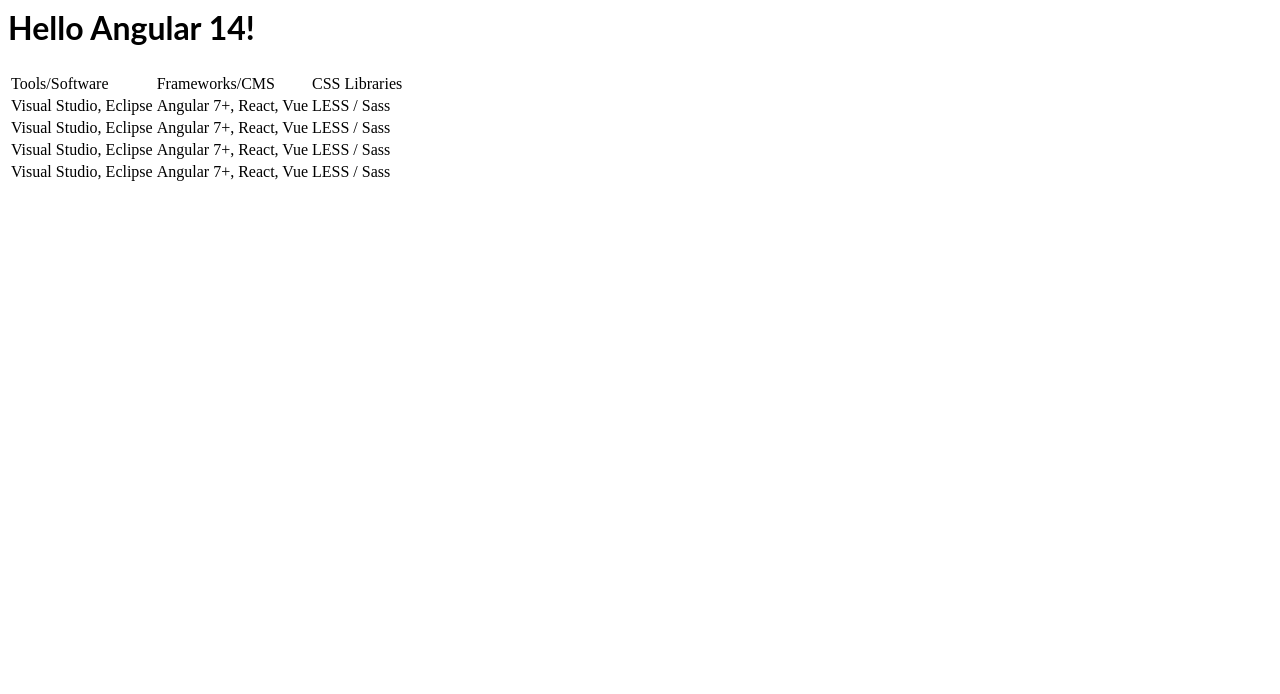
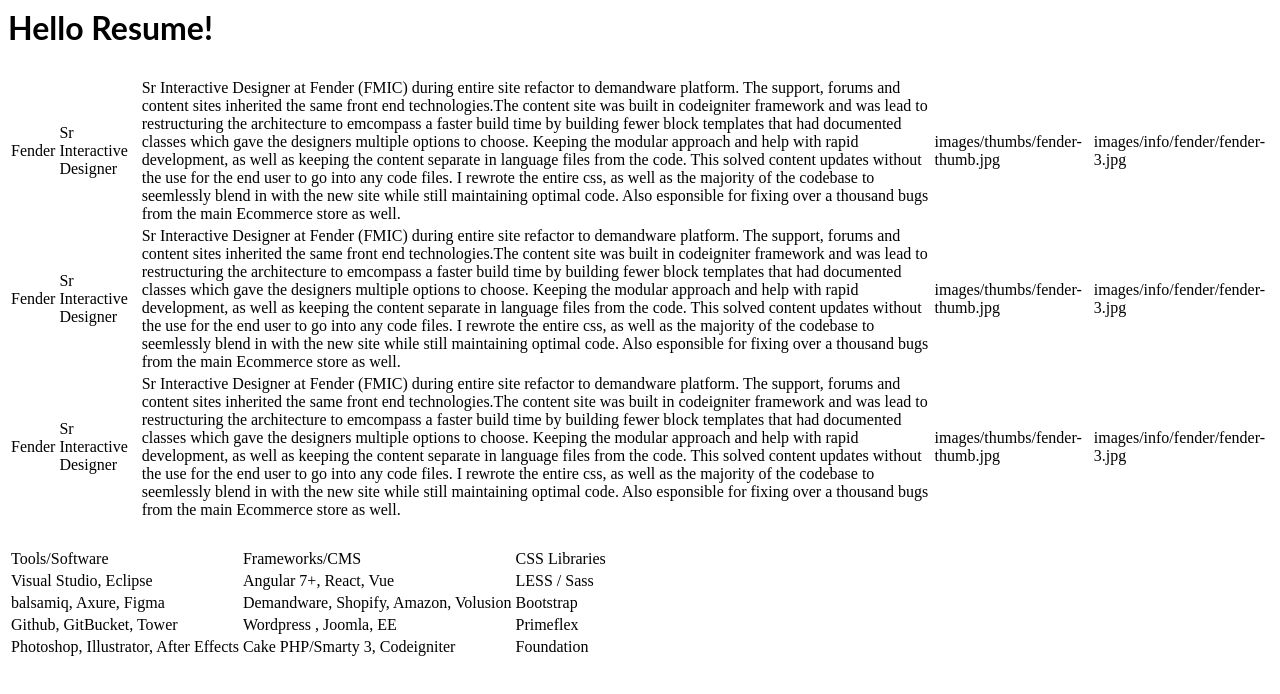
Before and after one commit to rossb417/angular-info-test, an Angular app: page / in a window 1280 px wide. Shown: the top 694 px of the page. Built offline with nearby package versions, Linux system fonts and the light colour scheme.

Commit message:
4 files modified

```diff
--- a/package.json
+++ b/package.json
@@ -19,6 +19,9 @@
     "@angular/platform-browser": "^14.0.0",
     "@angular/platform-browser-dynamic": "^14.0.0",
     "@angular/router": "^14.0.0",
+    "primeicons": "6.0.1",
+    "primeflex": "3.2.1",
+    "primeng": "14.1.2",
     "rxjs": "~7.5.0",
     "tslib": "^2.3.0",
     "zone.js": "~0.11.4"
--- a/src/app/app.component.html
+++ b/src/app/app.component.html
@@ -1,9 +1,21 @@
 <hello name="{{ name }}"></hello>
-<div class="modal-body">
+<div class="grid">
+
+  <div class="col-12">
+
+  <ng-container
+      [ngTemplateOutlet]="resumeList"
+      [ngTemplateOutletContext]="{ list: model.resumeInfo.portfolio }"
+      ></ng-container>
+
+  </div>
+
+
   <ng-container
     [ngTemplateOutlet]="resumeList"
     [ngTemplateOutletContext]="{ list: model.resumeInfo.skillset }"
   ></ng-container>
+
 </div>
 
 <!-- dayparts info template -->
--- a/src/app/app.component.ts
+++ b/src/app/app.component.ts
@@ -1,4 +1,4 @@
-import { Component, VERSION } from '@angular/core';
+import { Component } from '@angular/core';
 
 import { Resume } from './app.model';
 
@@ -8,7 +8,7 @@
   styleUrls: ['./app.component.css'],
 })
 export class AppComponent {
-  name = 'Angular ' + VERSION.major;
+  name = 'Resume';
 
   public model = class {
     public static showInfo: boolean;
--- a/src/app/app.model.ts
+++ b/src/app/app.model.ts
@@ -1,6 +1,68 @@
 import { Injectable } from '@angular/core';
 
 export const Resume = {
+  portfolio: [
+    {
+      class: 'portfolio',
+      header: '',
+      columns: [
+        {
+          heading: '',
+          field: 'company',
+        },
+        {
+          heading: '',
+          field: 'position',
+        },
+        {
+          heading: '',
+          field: 'summary',
+        },
+        {
+          heading: '',
+          field: 'img_thumb',
+        },
+        {
+          heading: '',
+          field: 'img',
+        },
+      ],
+      data: [
+        {
+          company: 'Fender',
+          position: 'Sr Interactive Designer',
+          summary: 'Sr Interactive Designer at Fender (FMIC) during entire site refactor to demandware platform. The support, forums and content sites inherited the same front end technologies.The content site was built in codeigniter framework and was lead to restructuring the architecture to emcompass a faster build time by building fewer block templates that had documented classes which gave the designers multiple options to choose. Keeping the modular approach and help with rapid development, as well as keeping the content separate in language files from the code. This solved content updates without the use for the end user to go into any code files. I rewrote the entire css, as well as the majority of the codebase to seemlessly blend in with the new site while still maintaining optimal code. Also esponsible for fixing over a thousand bugs from the main Ecommerce store as well.',
+          img_thumb: 'images/thumbs/fender-thumb.jpg',
+          img: 'images/info/fender/fender-3.jpg',
+        },
+        {
+          company: 'Fender',
+          position: 'Sr Interactive Designer',
+          summary: 'Sr Interactive Designer at Fender (FMIC) during entire site refactor to demandware platform. The support, forums and content sites inherited the same front end technologies.The content site was built in codeigniter framework and was lead to restructuring the architecture to emcompass a faster build time by building fewer block templates that had documented classes which gave the designers multiple options to choose. Keeping the modular approach and help with rapid development, as well as keeping the content separate in language files from the code. This solved content updates without the use for the end user to go into any code files. I rewrote the entire css, as well as the majority of the codebase to seemlessly blend in with the new site while still maintaining optimal code. Also esponsible for fixing over a thousand bugs from the main Ecommerce store as well.',
+          img_thumb: 'images/thumbs/fender-thumb.jpg',
+          img: 'images/info/fender/fender-3.jpg',
+        },
+        {
+          company: 'Fender',
+          position: 'Sr Interactive Designer',
+          summary: 'Sr Interactive Designer at Fender (FMIC) during entire site refactor to demandware platform. The support, forums and content sites inherited the same front end technologies.The content site was built in codeigniter framework and was lead to restructuring the architecture to emcompass a faster build time by building fewer block templates that had documented classes which gave the designers multiple options to choose. Keeping the modular approach and help with rapid development, as well as keeping the content separate in language files from the code. This solved content updates without the use for the end user to go into any code files. I rewrote the entire css, as well as the majority of the codebase to seemlessly blend in with the new site while still maintaining optimal code. Also esponsible for fixing over a thousand bugs from the main Ecommerce store as well.',
+          img_thumb: 'images/thumbs/fender-thumb.jpg',
+          img: 'images/info/fender/fender-3.jpg',
+        },
+
+      ],
+
+      footer: [
+        {
+          footer: '',
+        },
+        {
+          footer: '',
+        },
+      ],
+    },
+  ],
+
   skillset: [
     {
       class: 'skillset',
@@ -26,37 +88,30 @@
           libraries: 'LESS / Sass',
         },
         {
-          tools: 'Visual Studio, Eclipse',
-          framework: 'Angular 7+, React, Vue',
-          libraries: 'LESS / Sass',
+          tools: 'balsamiq, Axure, Figma',
+          framework: 'Demandware, Shopify, Amazon, Volusion',
+          libraries: 'Bootstrap',
         },
         {
-          tools: 'Visual Studio, Eclipse',
-          framework: 'Angular 7+, React, Vue',
-          libraries: 'LESS / Sass',
+          tools: 'Github, GitBucket, Tower',
+          framework: 'Wordpress , Joomla, EE',
+          libraries: 'Primeflex',
         },
         {
-          tools: 'Visual Studio, Eclipse',
-          framework: 'Angular 7+, React, Vue',
-          libraries: 'LESS / Sass',
+          tools: 'Photoshop, Illustrator, After Effects',
+          framework: 'Cake PHP/Smarty 3, Codeigniter',
+          libraries: 'Foundation',
         },
-
-
-
       ],
 
       footer: [
         {
-          footer:
-            '',
+          footer: '',
         },
         {
-          footer:
-            '',
+          footer: '',
         },
-
       ],
     },
   ],
-
 };
```
